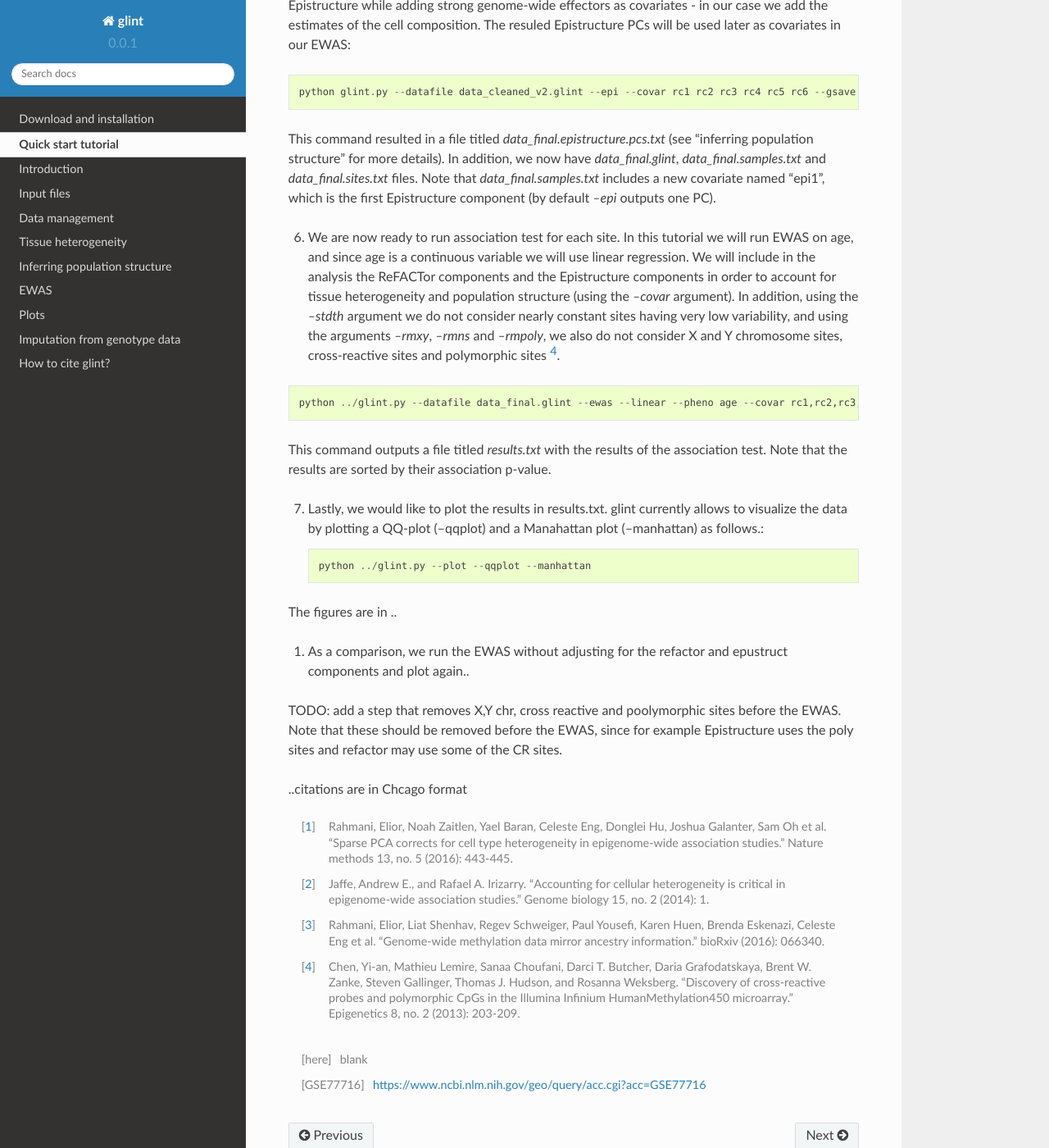
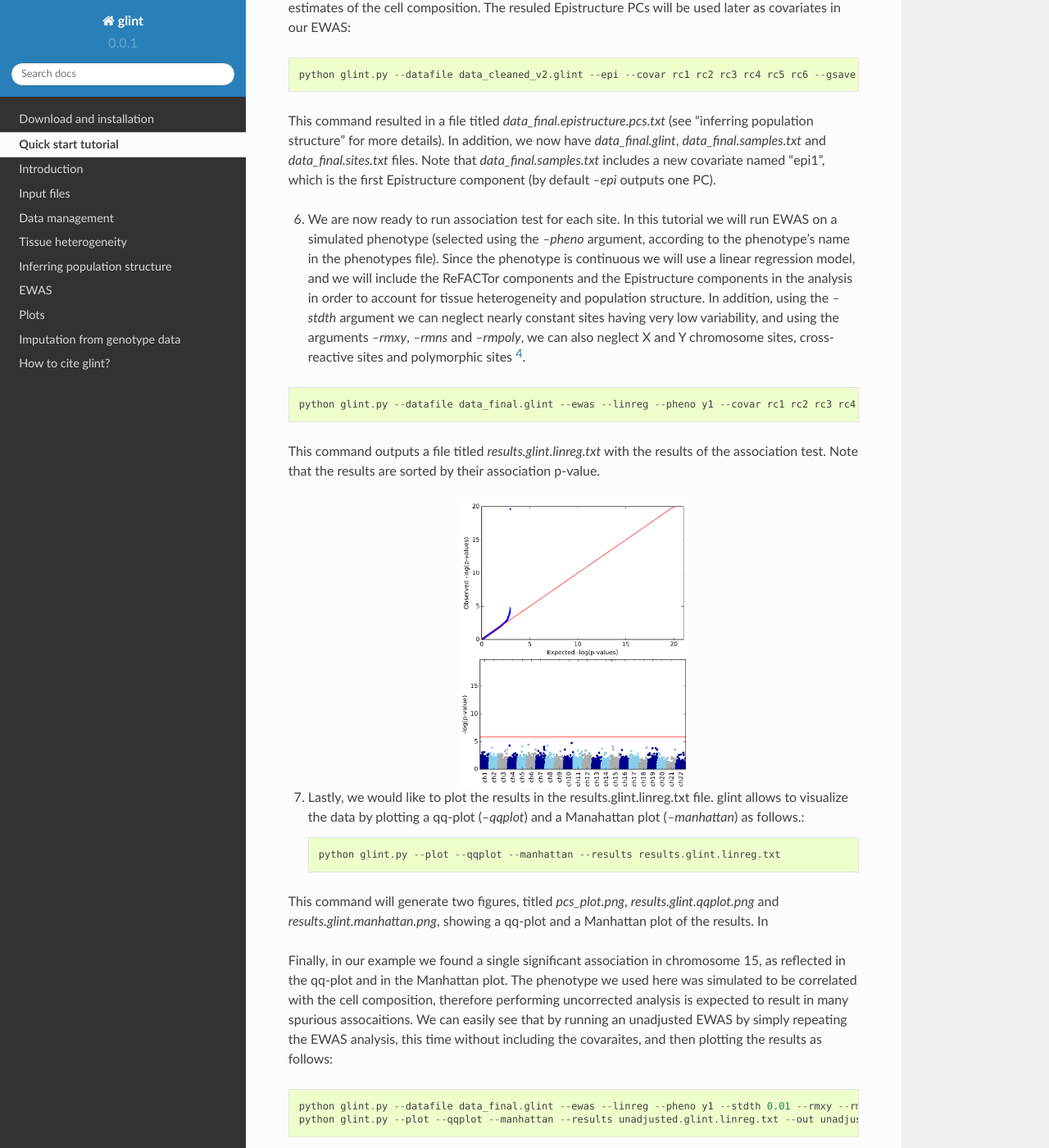
Before and after one commit to cozygene/glint, a Sphinx documentation site: the page built from docs/source/tutorial.rst, in a window 1280 px wide and 1400 px high, scrolled down 1968 px. Shown: the whole window at 82% size. Built offline with Sphinx 7.4.7 and the Read the Docs theme 2.0.0, drawn with Linux system fonts in a browser that asks for light colours.

Commit message:
Updated the tutorial doc

```diff
--- a/docs/source/tutorial.rst
+++ b/docs/source/tutorial.rst
@@ -29,10 +29,8 @@ Following this command we now have *data.glint* file, a binary version of the me
 This command will generate a figure titled *pcs_plot.png*, showing scatter plots of the first two principal components (PCs) of the data. Note that an additional figure will be generated, *pcs_plot.eps*, a publication quality version of the same figure.
 
 .. image:: figs/pcs_plot.png
-    :width: 400px
+    :width: 40%
     :align: center
-    :height: 300px
-    :alt: pcs_plot.png
 
 3. For this tutorial we consider samples with values more extreme than 4 sandard deviations (SDs) in their first two PCs as outliers. Figure *pcs_plot.png* demonstrates that we currently have 2 outliers in the data. We remove these outliers by indicating for glint a threshold of 4 SDs for the maximum level of the first PC::
 
@@ -60,39 +58,51 @@ This command resulted in a file titled *data_final.epistructure.pcs.txt* (see "i
 Note that *data_final.samples.txt* includes a new covariate named "epi1", which is the first Epistructure component (by default *--epi* outputs one PC).
 
 
-6. We are now ready to run association test for each site. In this tutorial we will run EWAS on age, and since age is a continuous variable we will use linear regression. We will include in the analysis the ReFACTor components and the Epistructure components in order to account for tissue heterogeneity and population structure (using the *--covar* argument). In addition, using the *--stdth* argument we do not consider nearly constant sites having very low variability, and using the arguments *--rmxy*, *--rmns* and *--rmpoly*, we also do not consider X and Y chromosome sites, cross-reactive sites and polymorphic sites [4]_.
-
+6. We are now ready to run association test for each site. In this tutorial we will run EWAS on a simulated phenotype (selected using the *--pheno* argument, according to the phenotype's name in the phenotypes file). Since the phenotype is continuous we will use a linear regression model, and we will include the ReFACTor components and the Epistructure components in the analysis in order to account for tissue heterogeneity and population structure. In addition, using the *--stdth* argument we can neglect nearly constant sites having very low variability, and using the arguments *--rmxy*, *--rmns* and *--rmpoly*, we can also neglect X and Y chromosome sites, cross-reactive sites and polymorphic sites [4]_.
 
 ::
 
-	python ../glint.py --datafile data_final.glint --ewas --linear --pheno age --covar rc1,rc2,rc3,rc4,rc5,rc6,epi1 --stdth 0.01 --rmxy --rmns --rmpoly
+	python glint.py --datafile data_final.glint --ewas --linreg --pheno y1 --covar rc1 rc2 rc3 rc4 rc5 rc6 epi1 --stdth 0.01 --rmxy --rmns --rmpoly
 
-This command outputs a file titled *results.txt* with the results of the association test. Note that the results are sorted by their association p-value.
+This command outputs a file titled *results.glint.linreg.txt* with the results of the association test. Note that the results are sorted by their association p-value.
+
+.. image:: figs/results.glint.qqplot.png
+    :width: 40%
+    :align: center
+
+.. image:: figs/results.glint.manhattan.png
+    :width: 40%
+    :align: center
+
+7. Lastly, we would like to plot the results in the results.glint.linreg.txt file. glint allows to visualize the data by plotting a qq-plot (*--qqplot*) and a Manahattan plot (*--manhattan*) as follows.::
+
+	python glint.py --plot --qqplot --manhattan --results results.glint.linreg.txt
+
+This command will generate two figures, titled *pcs_plot.png*, *results.glint.qqplot.png* and *results.glint.manhattan.png*, showing a qq-plot and a Manhattan plot of the results. In
+
+Finally, in our example we found a single significant association in chromosome 15, as reflected in the qq-plot and in the Manhattan plot. The phenotype we used here was simulated to be correlated with the cell composition, therefore performing uncorrected analysis is expected to result in many spurious assocaitions. We can easily see that by running an unadjusted EWAS by simply repeating the EWAS analysis, this time without including the covaraites, and then plotting the results as follows:
+
+::
+
+	python glint.py --datafile data_final.glint --ewas --linreg --pheno y1 --stdth 0.01 --rmxy --rmns --rmpoly --out unadjusted
+	python glint.py --plot --qqplot --manhattan --results unadjusted.glint.linreg.txt --out unadjusted
 
 
+.. image:: figs/unadjusted.glint.qqplot.png
+    :width: 40%
+    :align: center
 
-7. Lastly, we would like to plot the results in results.txt. glint currently allows to visualize the data by plotting a QQ-plot (--qqplot) and a Manahattan plot (--manhattan) as follows.::
+.. image:: figs/unadjusted.glint.manhattan.png
+    :width: 40%
+    :align: center
 
-	python ../glint.py --plot --qqplot --manhattan
-
-The figures are in ..
-
-#. As a comparison, we run the EWAS without adjusting for the refactor and epustruct components and plot again..
-
-TODO: add a step that removes X,Y chr, cross reactive and poolymorphic sites before the EWAS. Note that these should be removed before the EWAS, since for example Epistructure uses the poly sites and refactor may use some of the CR sites.
-
-
-..citations are in Chcago format
+.. citations are in Chcago format
 
 .. [1] Rahmani, Elior, Noah Zaitlen, Yael Baran, Celeste Eng, Donglei Hu, Joshua Galanter, Sam Oh et al. "Sparse PCA corrects for cell type heterogeneity in epigenome-wide association studies." Nature methods 13, no. 5 (2016): 443-445.
-
 .. [2] Jaffe, Andrew E., and Rafael A. Irizarry. "Accounting for cellular heterogeneity is critical in epigenome-wide association studies." Genome biology 15, no. 2 (2014): 1.
-
 .. [3] Rahmani, Elior, Liat Shenhav, Regev Schweiger, Paul Yousefi, Karen Huen, Brenda Eskenazi, Celeste Eng et al. "Genome-wide methylation data mirror ancestry information." bioRxiv (2016): 066340.
-
 .. [4] Chen, Yi-an, Mathieu Lemire, Sanaa Choufani, Darci T. Butcher, Daria Grafodatskaya, Brent W. Zanke, Steven Gallinger, Thomas J. Hudson, and Rosanna Weksberg. "Discovery of cross-reactive probes and polymorphic CpGs in the Illumina Infinium HumanMethylation450 microarray." Epigenetics 8, no. 2 (2013): 203-209.
 
+.. _here: blank
 
-.. [here] blank
-
-.. [GSE77716] https://www.ncbi.nlm.nih.gov/geo/query/acc.cgi?acc=GSE77716
+.. _GSE77716: https://www.ncbi.nlm.nih.gov/geo/query/acc.cgi?acc=GSE77716
```
Also changed, not shown: docs/source/figs/results.glint.manhattan.png (added), docs/source/figs/results.glint.qqplot.png (added), docs/source/figs/unadjusted.glint.manhattan.png (added), docs/source/figs/unadjusted.glint.qqplot.png (added), 2 other files.
